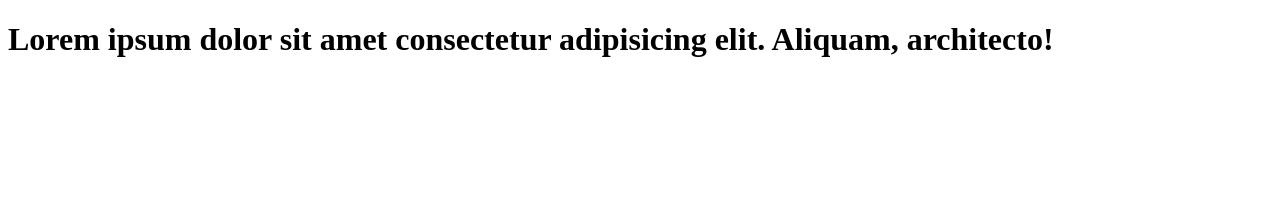
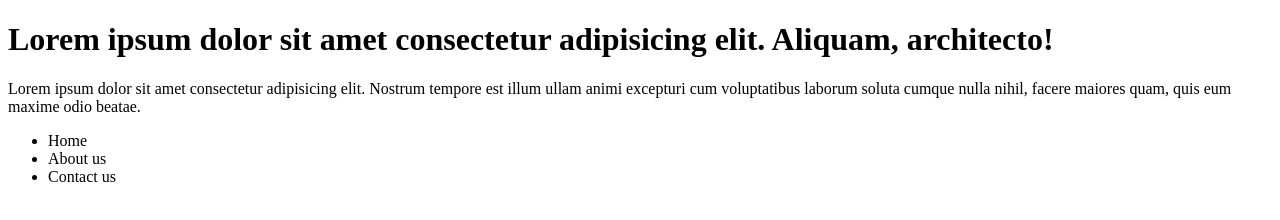
Before and after one commit to bajraedo/learn-git, a plain HTML site: page index.html in a window 1280 px wide. Drawn offline with Linux system fonts and the light colour scheme.

Commit message:
add a list

```diff
--- a/index.html
+++ b/index.html
@@ -7,5 +7,12 @@
 </head>
 <body>
     <h1>Lorem ipsum dolor sit amet consectetur adipisicing elit. Aliquam, architecto!</h1>
+    <p>Lorem ipsum dolor sit amet consectetur adipisicing elit. Nostrum tempore est illum ullam animi excepturi cum voluptatibus laborum soluta cumque nulla nihil, facere maiores quam, quis eum maxime odio beatae.</p>
+    <ul>
+        <li>Home</li>
+        <li>About us</li>
+        <li>Contact us</li>
+    </ul>
+
 </body>
 </html>
```
